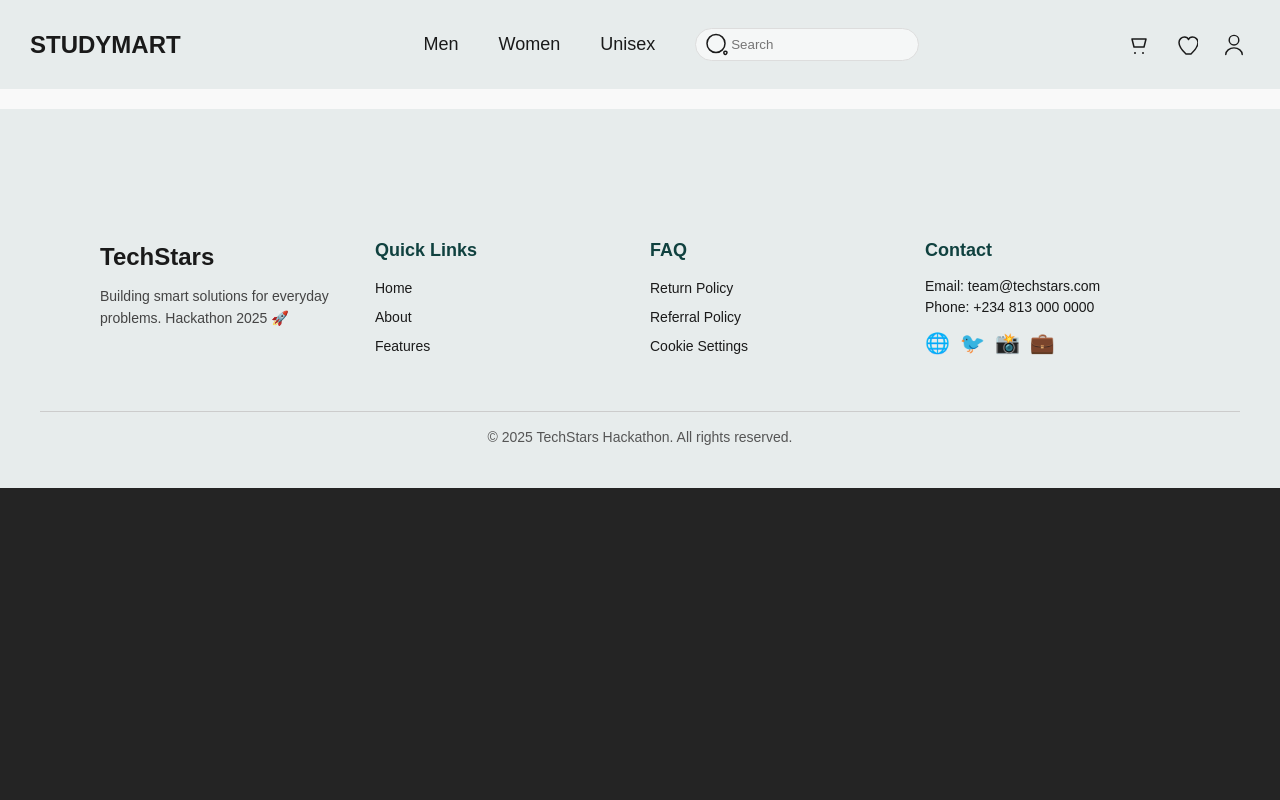
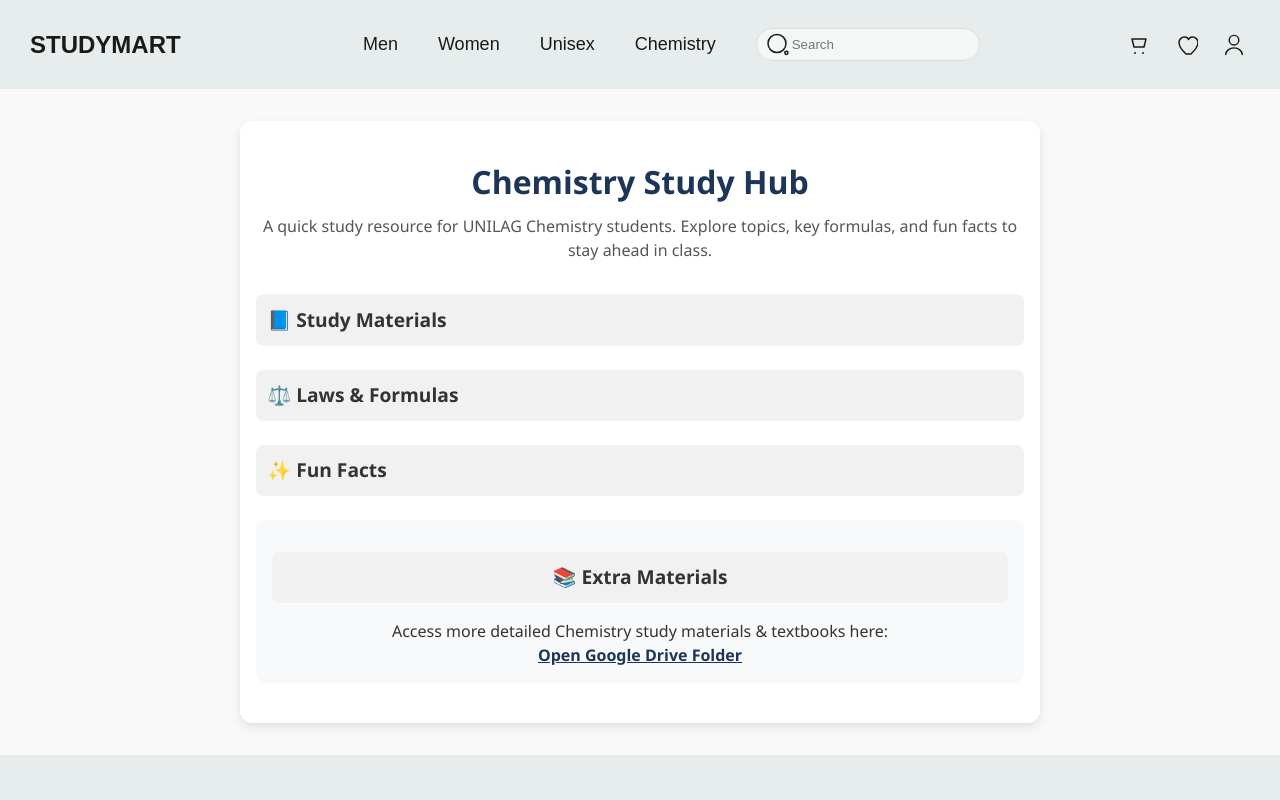
Before and after one commit to Confidenceb/Techstars-Hackathon-25, a React (Vite) app in the folder techstars-hackathon-25/: page /Chemistry in a window 1280 px wide. Shown: the top 800 px of the page. Built offline with nearby package versions, Linux system fonts and the light colour scheme.

Commit message:
Added a chemistry study hub page

```diff
--- a/techstars-hackathon-25/src/App.jsx
+++ b/techstars-hackathon-25/src/App.jsx
@@ -4,6 +4,7 @@ import Footer from "./Components/Footer.jsx";
 import Sidebar from "./Components/Sidebar.jsx";
 import ProductFeed from "./Components/ProductFeed.jsx";
 import Auth from "./Pages/Auth.jsx";
+import Chemistry from "./Pages/Chemistry";
 import { useState } from "react";
 import { Routes, Route } from "react-router-dom";
 
@@ -273,6 +274,7 @@ function App() {
           path="/wishlist"
           element={<div>Wishlist Page - Coming Soon</div>}
         />
+        <Route path="/Chemistry" element={<Chemistry />} />
       </Routes>
 
       {/* Footer */}
--- a/techstars-hackathon-25/src/Components/NavBar.jsx
+++ b/techstars-hackathon-25/src/Components/NavBar.jsx
@@ -30,6 +30,9 @@ function Navbar() {
             </li>
             <li className="nav-link">
               <a href="#">Unisex</a>
+            </li>
+            <li className="nav-link">
+              <Link to="/Chemistry">Chemistry</Link>
             </li>
           </ul>
 
@@ -185,19 +188,13 @@ function Navbar() {
                   <a href="#">Unisex</a>
                 </li>
                 <li>
-                  <Link to="/cart" onClick={toggleMobileMenu}>
-                    Cart
-                  </Link>
+                  <Link to="/cart">Cart</Link>
                 </li>
                 <li>
-                  <Link to="/wishlist" onClick={toggleMobileMenu}>
-                    Wishlist
-                  </Link>
+                  <Link to="/wishlist">Wishlist</Link>
                 </li>
                 <li>
-                  <Link to="/auth" onClick={toggleMobileMenu}>
-                    Sign In
-                  </Link>
+                  <Link to="/auth">Sign In</Link>
                 </li>
               </ul>
             </nav>
--- /dev/null
+++ b/techstars-hackathon-25/src/Pages/Chemistry.css
@@ -0,0 +1,79 @@
+.chemistry-page {
+  max-width: 800px;
+  margin: 2rem auto;
+  padding: 1rem;
+  background: #fff;
+  border-radius: 12px;
+  box-shadow: 0 4px 10px rgba(0, 0, 0, 0.1);
+  font-family: "Segoe UI", sans-serif;
+}
+
+.chemistry-title {
+  text-align: center;
+  font-size: 2rem;
+  color: #1d3557;
+  margin-bottom: 0.5rem;
+}
+
+.chemistry-intro {
+  text-align: center;
+  color: #555;
+  margin-bottom: 2rem;
+}
+
+.chem-section {
+  margin-bottom: 1.5rem;
+}
+
+.chem-section h2 {
+  font-size: 1.2rem;
+  background: #f1f1f1;
+  padding: 0.7rem;
+  border-radius: 8px;
+  cursor: pointer;
+  transition: background 0.3s;
+}
+
+.chem-section h2:hover {
+  background: #e0e0e0;
+}
+
+.chem-section ul {
+  margin-top: 0.7rem;
+  padding-left: 1.2rem;
+  color: #333;
+}
+
+.chem-section li {
+  margin-bottom: 0.5rem;
+  line-height: 1.5;
+}
+
+.chem-btn {
+  display: inline-block;
+  margin-top: 1rem;
+  padding: 0.6rem 1.2rem;
+  border: none;
+  border-radius: 8px;
+  background: #1d3557;
+  color: #fff;
+  cursor: pointer;
+  transition: background 0.3s ease;
+}
+
+.chem-btn:hover {
+  background: #457b9d;
+}
+
+.drive-link {
+  background: #f8f9fa;
+  padding: 1rem;
+  border-radius: 10px;
+  text-align: center;
+}
+
+.chem-link {
+  color: #1d3557;
+  font-weight: bold;
+  text-decoration: underline;
+}
--- /dev/null
+++ b/techstars-hackathon-25/src/Pages/Chemistry.jsx
@@ -0,0 +1,114 @@
+import React, { useState } from "react";
+import "./Chemistry.css";
+
+function Chemistry() {
+  const [openSection, setOpenSection] = useState(null);
+
+  const toggleSection = (section) => {
+    setOpenSection(openSection === section ? null : section);
+  };
+
+  return (
+    <div className="chemistry-page">
+      <h1 className="chemistry-title">Chemistry Study Hub</h1>
+      <p className="chemistry-intro">
+        A quick study resource for UNILAG Chemistry students. Explore topics,
+        key formulas, and fun facts to stay ahead in class.
+      </p>
+
+      {/* Study Materials */}
+      <div className="chem-section">
+        <h2 onClick={() => toggleSection("study")}>📘 Study Materials</h2>
+        {openSection === "study" && (
+          <>
+            <ul>
+              <li>
+                <strong>Atomic Structure:</strong> Protons, neutrons, electrons,
+                quantum numbers.
+              </li>
+              <li>
+                <strong>Periodic Table:</strong> Trends like ionization energy,
+                electronegativity.
+              </li>
+              <li>
+                <strong>Gas Laws:</strong> Boyle’s, Charles’, and Avogadro’s
+                laws.
+              </li>
+              <li>
+                <strong>Organic Chemistry:</strong> Functional groups,
+                isomerism, hydrocarbons.
+              </li>
+              <li>
+                <strong>Thermodynamics:</strong> Enthalpy, entropy, Gibbs free
+                energy.
+              </li>
+            </ul>
+            <button className="btn chem-btn">Access Full Sheet</button>
+          </>
+        )}
+      </div>
+
+      {/* Laws & Formulas */}
+      <div className="chem-section">
+        <h2 onClick={() => toggleSection("laws")}>⚖️ Laws & Formulas</h2>
+        {openSection === "laws" && (
+          <>
+            <ul>
+              <li>
+                <strong>Boyle’s Law:</strong> P₁V₁ = P₂V₂
+              </li>
+              <li>
+                <strong>Charles’ Law:</strong> V₁/T₁ = V₂/T₂
+              </li>
+              <li>
+                <strong>Avogadro’s Law:</strong> V ∝ n
+              </li>
+              <li>
+                <strong>Ideal Gas Equation:</strong> PV = nRT
+              </li>
+              <li>
+                <strong>pH Formula:</strong> pH = -log[H⁺]
+              </li>
+            </ul>
+            <button className="btn chem-btn">Access Full Sheet</button>
+          </>
+        )}
+      </div>
+
+      {/* Fun Facts */}
+      <div className="chem-section">
+        <h2 onClick={() => toggleSection("facts")}>✨ Fun Facts</h2>
+        {openSection === "facts" && (
+          <>
+            <ul>
+              <li>Water expands when it freezes.</li>
+              <li>Helium was discovered in space before Earth.</li>
+              <li>The only letter missing from the periodic table is “J”.</li>
+              <li>The human body is ~65% oxygen by mass.</li>
+            </ul>
+            <button className="btn chem-btn">Access Full Sheet</button>
+          </>
+        )}
+      </div>
+
+      {/* Extra: Link to Drive */}
+      <div className="chem-section drive-link">
+        <h2>📚 Extra Materials</h2>
+        <p>
+          Access more detailed Chemistry study materials & textbooks here:{" "}
+          <br />
+          <a
+            href="https://drive.google.com/drive/folders/1C5iF6BEBro9iRosHDTrB6nl_6YANfsxp?usp=drive_link"
+            target="_blank"
+            rel="noopener noreferrer"
+            className="chem-link"
+          >
+            Open Google Drive Folder
+          </a>
+        </p>
+      </div>
+    </div>
+  );
+}
+
+export default Chemistry;
```
